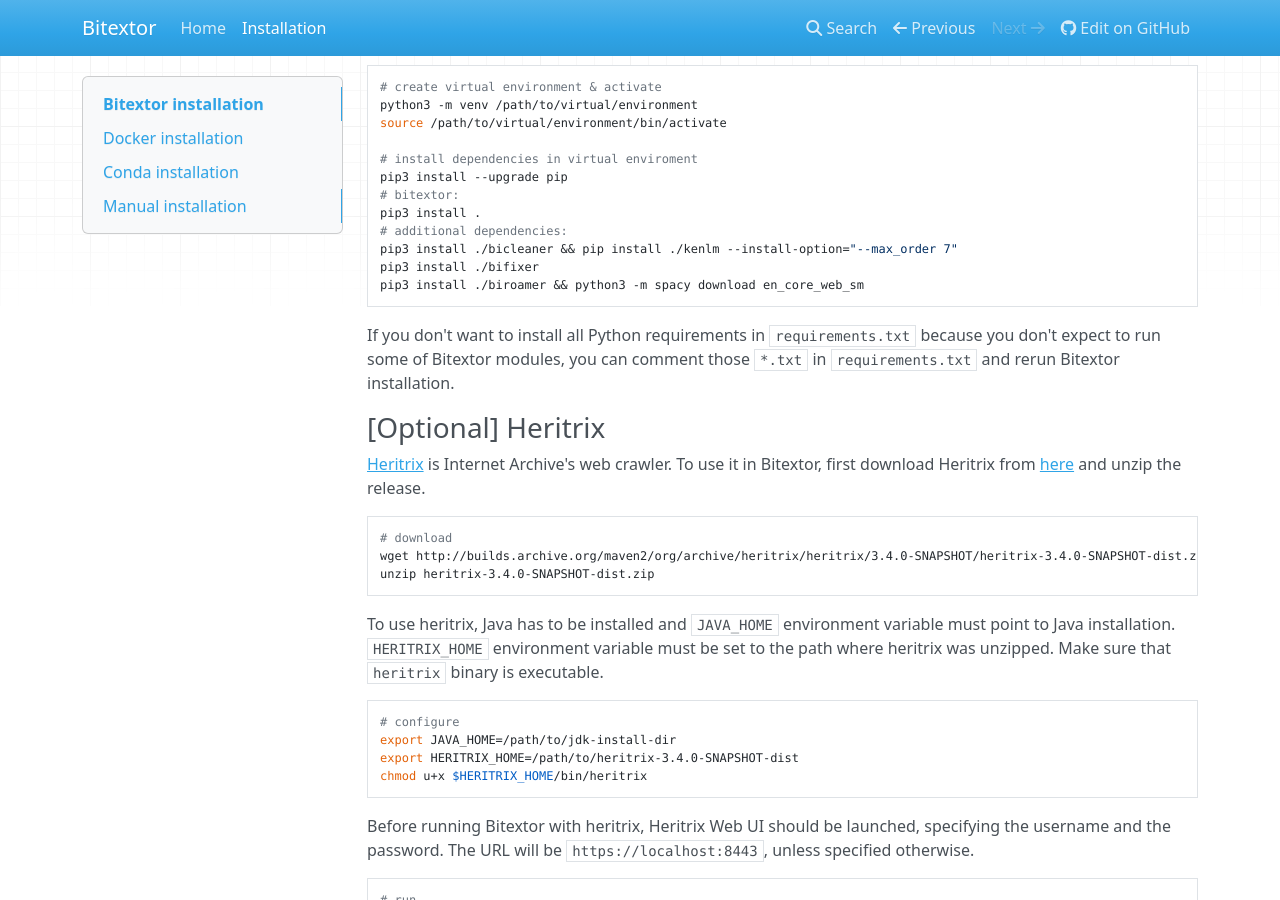
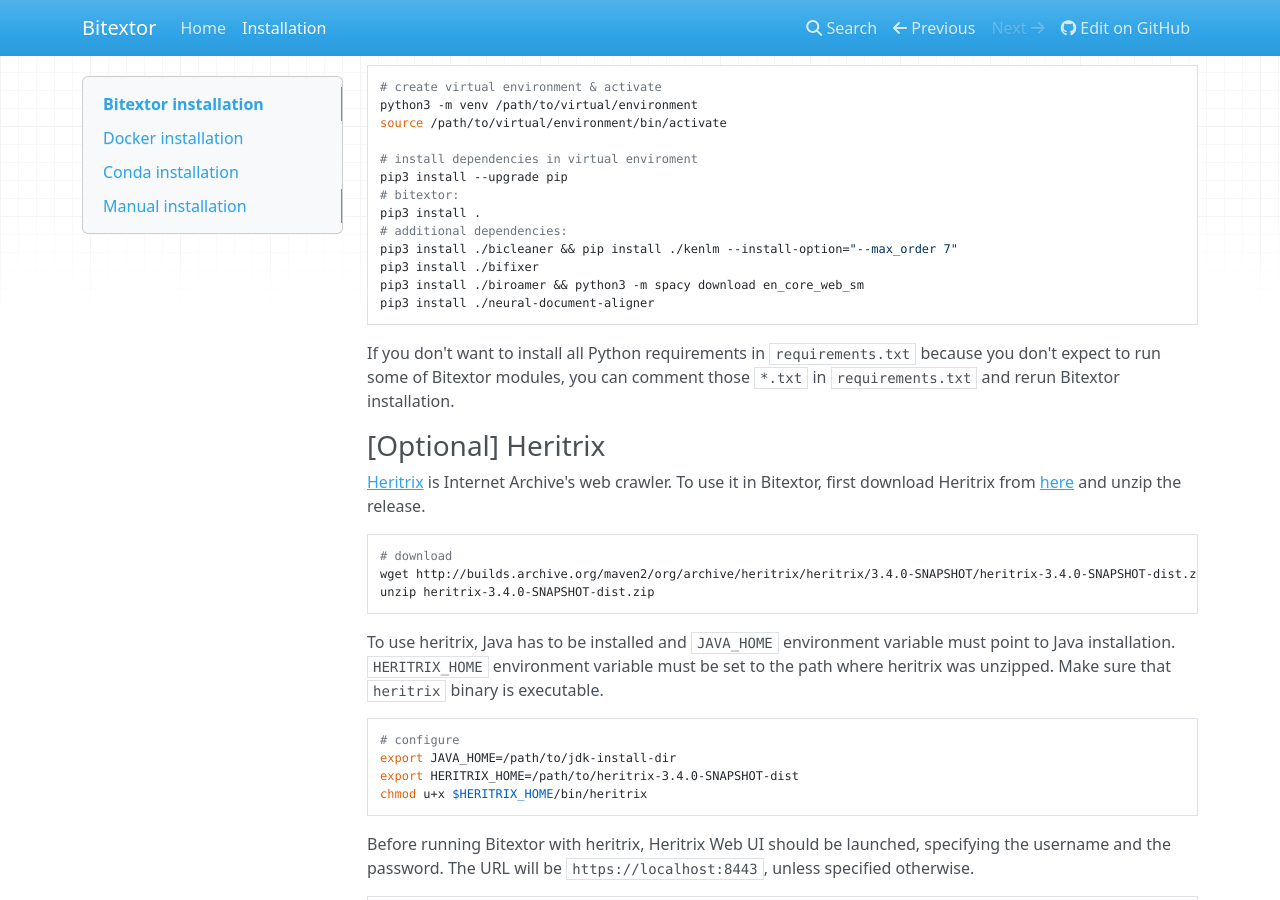
Before and after one commit to bitextor/bitextor-neural, an MkDocs documentation site: the page built from docs/INSTALL.md, in a window 1280 px wide and 900 px high, scrolled down 2809 px. Built offline with MkDocs 1.6.1, drawn with Linux system fonts in a browser that asks for light colours; nearby versions of some CDN libraries.

Commit message:
Update INSTALL.md

````diff
--- a/docs/INSTALL.md
+++ b/docs/INSTALL.md
@@ -155,6 +155,7 @@
 pip3 install ./bicleaner && pip install ./kenlm --install-option="--max_order 7"
 pip3 install ./bifixer
 pip3 install ./biroamer && python3 -m spacy download en_core_web_sm
+pip3 install ./neural-document-aligner
 ```
 
 If you don't want to install all Python requirements in `requirements.txt` because you don't expect to run some of Bitextor modules, you can comment those `*.txt` in `requirements.txt` and rerun Bitextor installation.
````
